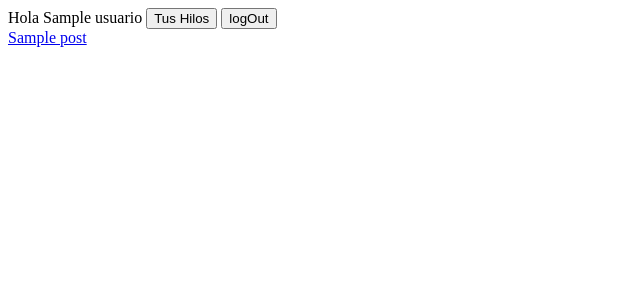
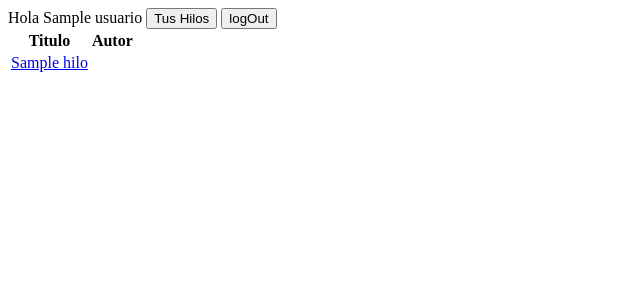
Before and after one commit to politecnicomodelopoo2018/ElDesafio-Arellano, a Flask app: template templates/homeUsuario.html in a window 1280 px wide. Shown: the top 300 px of the page, without its empty margins (0-640 px from the left). Run offline with Flask 2, Linux system fonts and the light colour scheme; the template is opened without the code that fills it: most values are stand-ins (such as "Sample title", 1, 10 or a date in 2020).

Commit message:
Hay que ver con que seguir, alta fiaca

```diff
--- a/classHilo.py
+++ b/classHilo.py
@@ -63,7 +63,7 @@ class Hilo(object):
         listaDict = cur.fetchall()
         listaHilos = []
         for item in listaDict:
-            listaHilos.append(Hilo.getHilo(item["id"]))
+            listaHilos.append(Hilo.getHilo(item["idhilo"]))
         return listaHilos
 
     # @staticmethod
--- a/main.py
+++ b/main.py
@@ -13,7 +13,7 @@ app.secret_key = b'_5#y2L"F4Q8z\n\xec]/'
 def Index():
     if 'userid' in session:
         return render_template("/homeUsuario.html", usuario=Usuario.getUsuario(session['userid']),
-                               listaPosts=Post.getAllPosts())
+                               listaHilos=Hilo.getAllHilos())
     return render_template("/paginaPrincipal.html")
 
 
@@ -41,7 +41,8 @@ def CrearHilo():
 
 @app.route('/postDeHilo')
 def PostsDeHilo():
-    return render_template("/postDeHilo.html", usuario=Usuario.getUsuario(session['userid']), ListaPosts=Post.postsParaHilo(int(request.args.get("idhilo"))), Hilo=Hilo.getHilo(int(request.args.get("idhilo"))))
+    hilo = Hilo.getHilo(int(request.args.get("idhilo")))
+    return render_template("/postDeHilo.html", usuario=Usuario.getUsuario(session['userid']), ListaPosts=Post.postsParaHilo(hilo.id), Hilo=hilo)
 
 
 @app.route('/crearPost')
--- a/templates/homeUsuario.html
+++ b/templates/homeUsuario.html
@@ -9,10 +9,16 @@ Hola {{usuario.nickName}}
 <a href="/usuarioHilos"><button>Tus Hilos</button></a>
 <a href="/logOut"><button>logOut</button></a>
 <br>
-<tr>
-    {% for post in listaPosts %}
-    <td><a href="/post?idpost={{post.id}}">{{post.titulo}}</a></td>
+<table>
+    <tr>
+        <th>Titulo</th>
+        <th>Autor</th>
+    </tr>
+    {% for hilo in listaHilos %}
+    <tr>
+        <td><a href="/postDeHilo?idhilo={{hilo.id}}">{{hilo.titulo}}</a></td>
+    </tr>
     {% endfor %}
-</tr>
+</table>
 </body>
 </html>
--- a/templates/postDeHilo.html
+++ b/templates/postDeHilo.html
@@ -5,7 +5,9 @@
     <title>El Desafio</title>
 </head>
 <body>
+{% if Hilo.propietario.id == usuario.id %}
 <a href="/crearPost?idhilo={{Hilo.id}}"><button>New Post</button></a>
+{% endif %}
 <br>
 Posts en {{Hilo.titulo}}
 {% for item in ListaPosts %}
```
